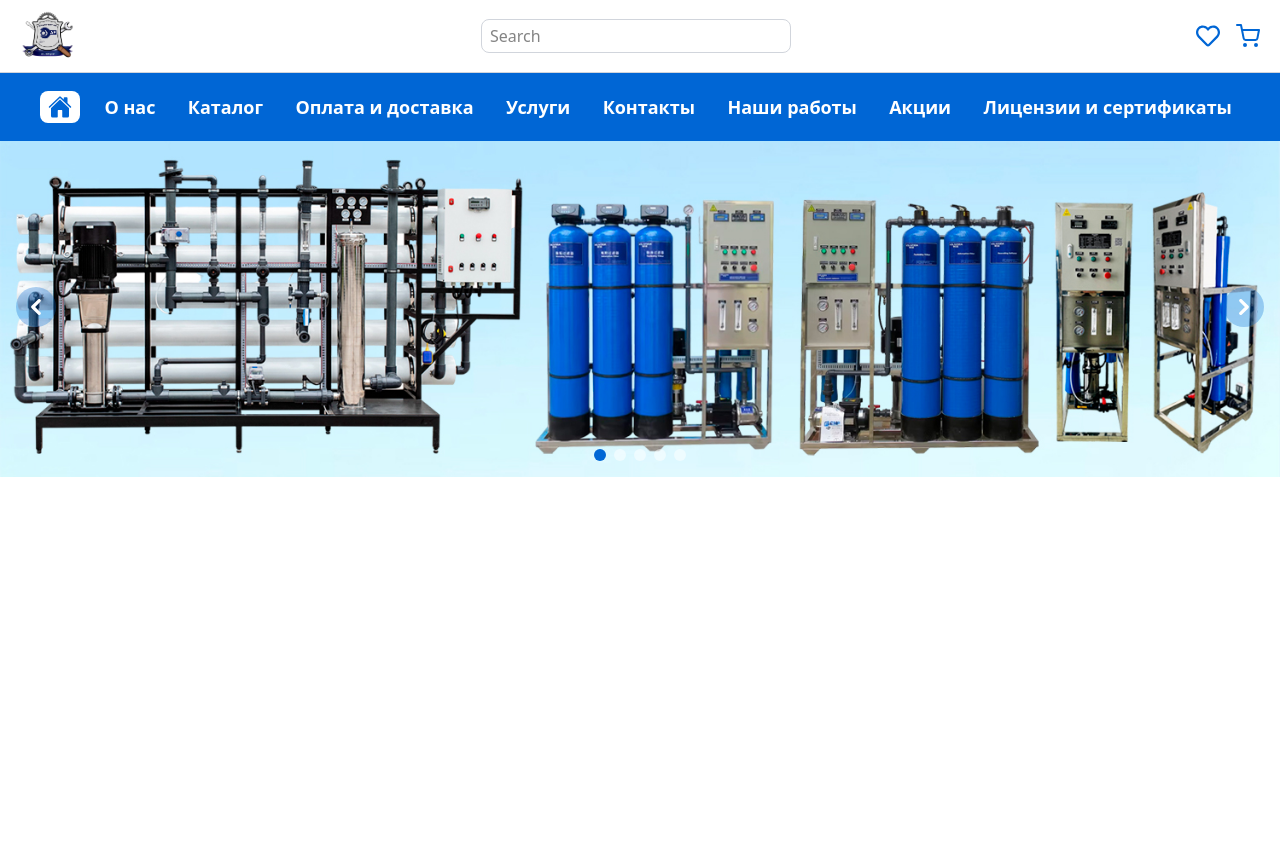
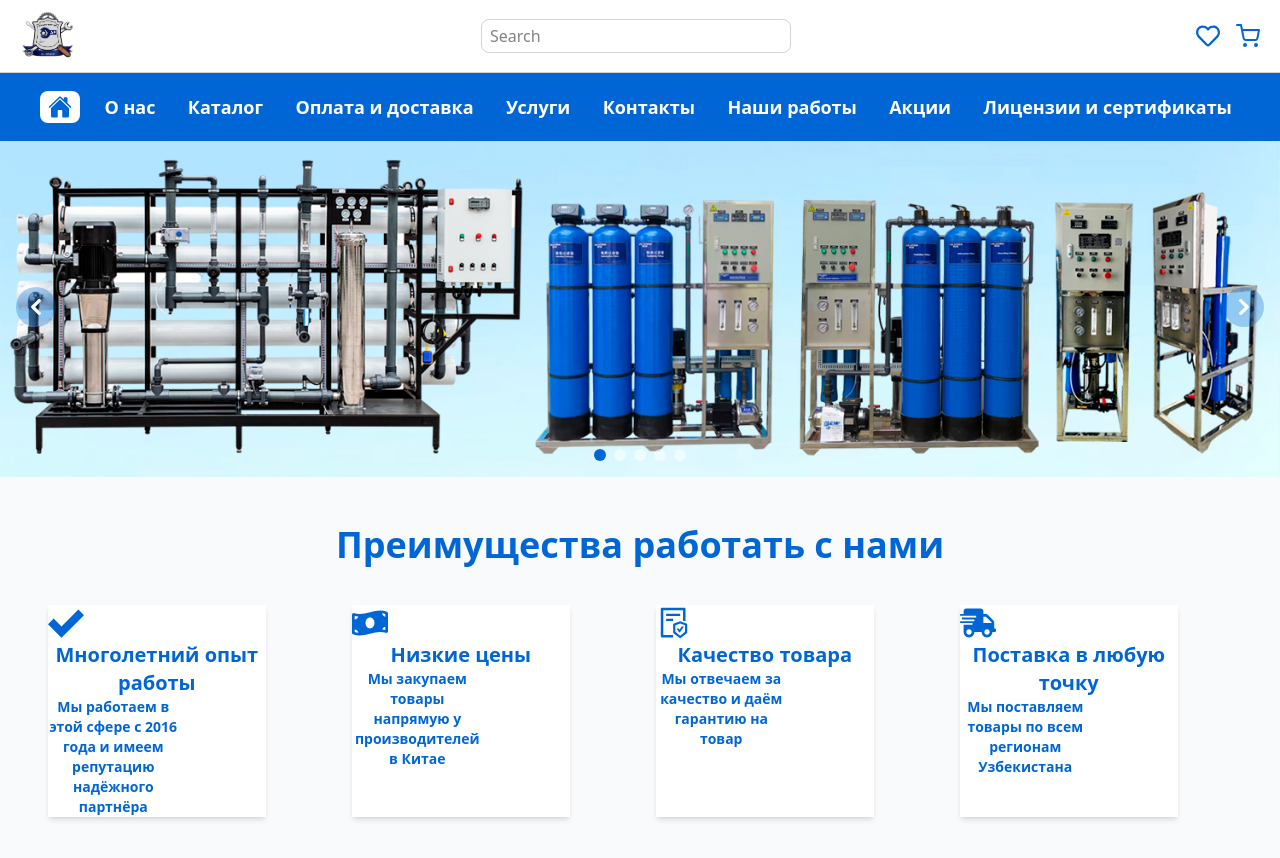
Before and after one commit to SayyeedDeveloper/atlant-frontend, a Next.js app: page / in a window 1280 px wide. Shown: the top 858 px of the page. Before the commit the page ends 800 px from the top, so only its background shows below. Built offline with nearby package versions, Linux system fonts and the light colour scheme.

Commit message:
half of benefit

```diff
--- a/app/about/page.tsx
+++ b/app/about/page.tsx
@@ -1,9 +1,7 @@
-import Carousel from "@/app/components/Carousel";
 
 export default function Home() {
     return (
         <div className={"mt-18 lg:mt-34"}>
-            About
         </div>
     );
 }
--- /dev/null
+++ b/app/components/Benefits.tsx
@@ -0,0 +1,57 @@
+import {ReactNode} from "react";
+import {ImCheckmark} from "react-icons/im";
+import {FaMoneyBillWave, FaShippingFast} from "react-icons/fa";
+import {AiOutlineFileProtect} from "react-icons/ai";
+
+const Benefits = () => {
+
+    type BenefitCard = {
+        logo: ReactNode;
+        title: string;
+        description: string;
+    }
+
+    const benefitCards:BenefitCard[] = [
+        {
+            logo: <ImCheckmark/>,
+            title: "Многолетний опыт работы",
+            description: "Мы работаем в этой сфере с 2016 года и имеем репутацию надёжного партнёра"
+        },
+        {
+            logo: <FaMoneyBillWave/>,
+            title: "Низкие цены",
+            description: "Мы закупаем товары напрямую у производителей в Китае"
+        },
+        {
+            logo: <AiOutlineFileProtect/>,
+            title: "Качество товара",
+            description: "Мы отвечаем за качество и даём гарантию на товар"
+        },
+        {
+            logo: <FaShippingFast/>,
+            title: "Поставка в любую точку",
+            description: "Мы поставляем товары по всем регионам Узбекистана"
+        },
+
+    ]
+
+
+
+    return (
+        <div className={"text-center text-primary font-bold md:text-4xl p-12 bg-gray-50"}>
+            <h1>Преимущества работать с нами</h1>
+            <div className={"grid grid-cols-2 gap-8 md:grid-cols-4"}>
+                {
+                    benefitCards.map((benefit) => (
+                        <div className={"bg-white shadow-md flex flex-col w-4/5 mt-10"} key={benefit.title}>
+                            {benefit.logo}
+                            <h1 className={"text-xl"}>{benefit.title}</h1>
+                            <p className={"text-sm w-3/5"}>{benefit.description}</p>
+                        </div>
+                    ))
+                }
+            </div>
+        </div>
+    );
+}
+export default Benefits
--- a/app/page.tsx
+++ b/app/page.tsx
@@ -1,10 +1,12 @@
 import Carousel from "@/app/components/Carousel";
+import Benefits from "@/app/components/Benefits";
 
 export default function Home() {
   return (
       <div className={"mt-18 lg:mt-34"}>
           <div>
               <Carousel/>
+              <Benefits/>
           </div>
       </div>
   );
```
